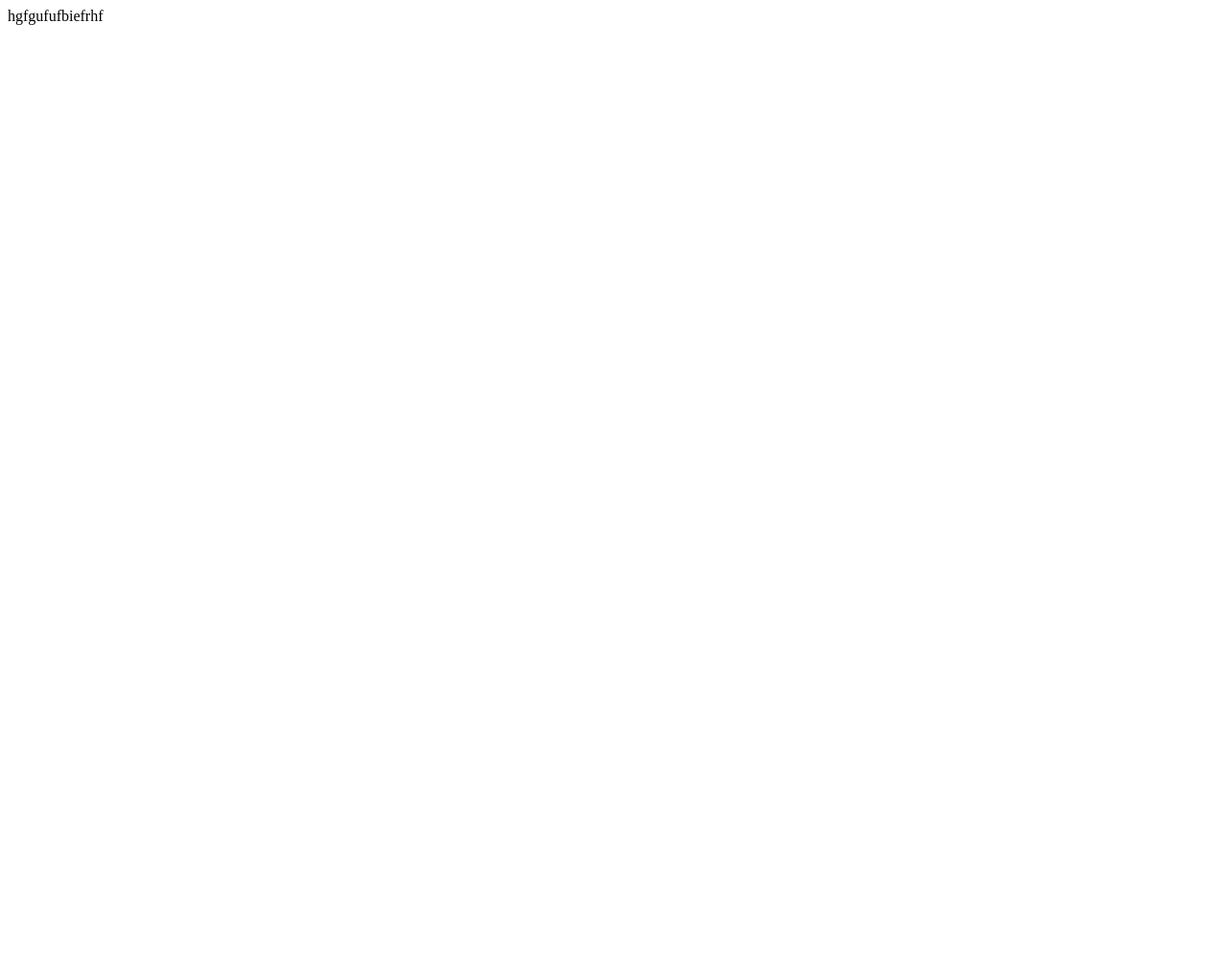
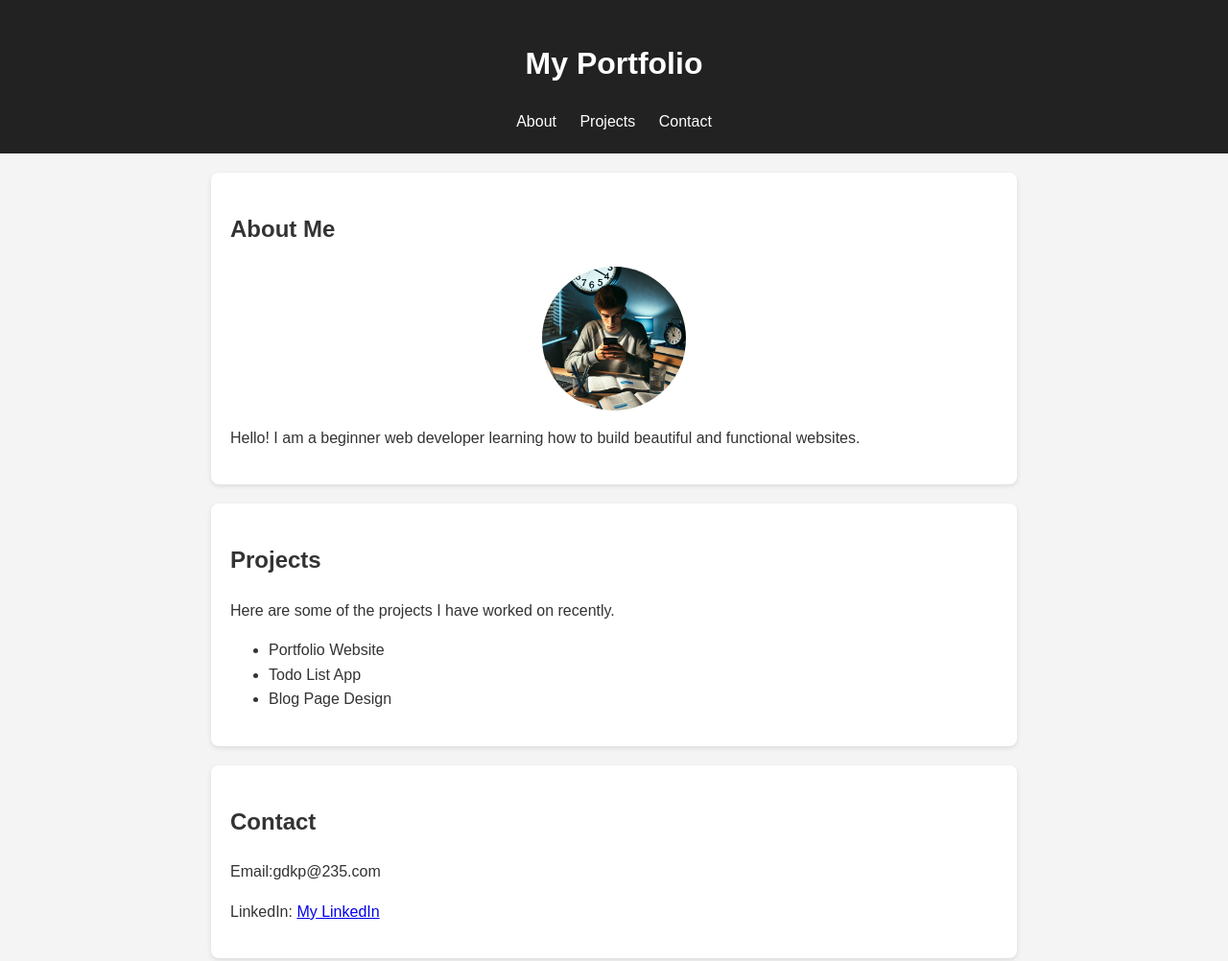
Before and after one commit to Dulari28/BHBM, a plain HTML site: page index.html in a window 1280 px wide. Shown: the top 1002 px of the page at 96% size. Before the commit the page ends 800 px from the top, so only its background shows below. Drawn offline with Linux system fonts and the light colour scheme.

Commit message:
added new file

```diff
--- a/index.html
+++ b/index.html
@@ -1,11 +1,46 @@
 <!DOCTYPE html>
 <html lang="en">
 <head>
-    <meta charset="UTF-8">
-    <meta name="viewport" content="width=device-width, initial-scale=1.0">
-    <title>Document</title>
+  <meta charset="UTF-8">
+  <meta name="viewport" content="width=device-width, initial-scale=1.0">
+  <title>My Portfolio</title>
+  <link rel="stylesheet" href="main.css">
 </head>
 <body>
-    <h>hgfgufufbiefrhf</h>
+
+  <header>
+    <h1>My Portfolio</h1>
+    <nav>
+      <a href="about">About</a>
+      <a href="projects">Projects</a>
+      <a href="contact">Contact</a>
+    </nav>
+  </header>
+
+    <section id="about" class="card">
+      <h2>About Me</h2>
+      <img src="images/dula.jpg" alt="picture of myself">
+      <p>Hello! I am a beginner web developer learning how to build beautiful and functional websites.</p>
+    </section>
+
+    <section id="projects" class="card">
+      <h2>Projects</h2>
+      <p>Here are some of the projects I have worked on recently.</p>
+      <ul>
+        <li>Portfolio Website</li>
+        <li>Todo List App</li>
+        <li>Blog Page Design</li>
+      </ul>
+    </section>
+
+    <section id="contact" class="card">
+      <h2>Contact</h2>
+      <p>Email:gdkp@235.com</p>
+      <p>LinkedIn: <a href="https://linkedin.com">My LinkedIn</a></p>
+    </section>
+  <footer>
+    <p>&copy; 2025 My Portfolio. All Rights Reserved.</p>
+  </footer>
+
 </body>
 </html>
--- /dev/null
+++ b/main.css
@@ -0,0 +1,41 @@
+body {
+  margin: 0;
+  font-family: Arial, sans-serif;
+  background-color: #f4f4f4;
+  line-height: 1.6;
+  color: #333;
+}
+
+header, footer {
+  background: #222;
+  color: white;
+  text-align: center;
+  padding: 20px 0;
+}
+
+header nav a {
+  color: white;
+  margin: 0 10px;
+  text-decoration: none;
+}
+
+header nav a:hover {
+  text-decoration: underline;
+}
+
+.card {
+  background: white;
+  margin: 20px auto;
+  padding: 20px;
+  max-width: 800px;
+  border-radius: 8px;
+  box-shadow: 0 2px 5px rgba(0,0,0,0.1);
+}
+
+#about img {
+  width: 150px;
+  height: 150px;
+  border-radius: 50%;
+  display: block;
+  margin: 10px auto;
+}
```
Also changed, not shown: images/dula.jpg (added).
